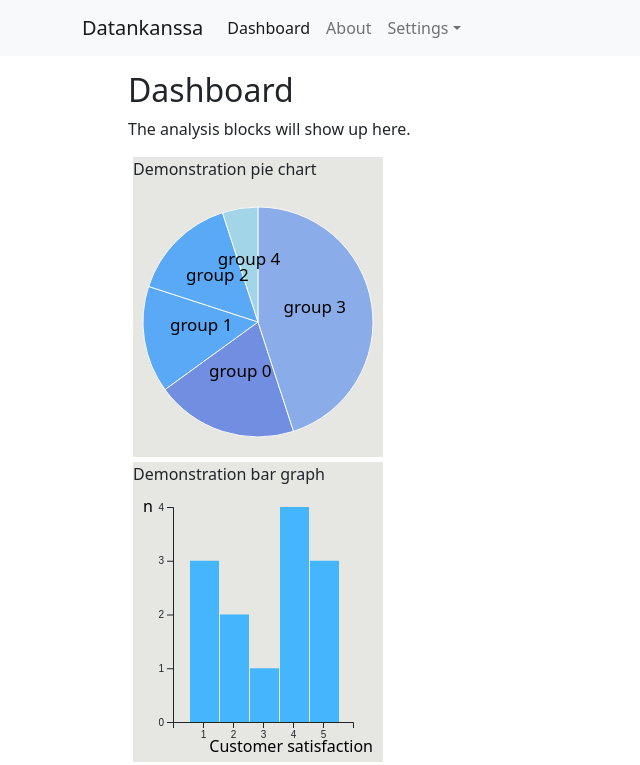
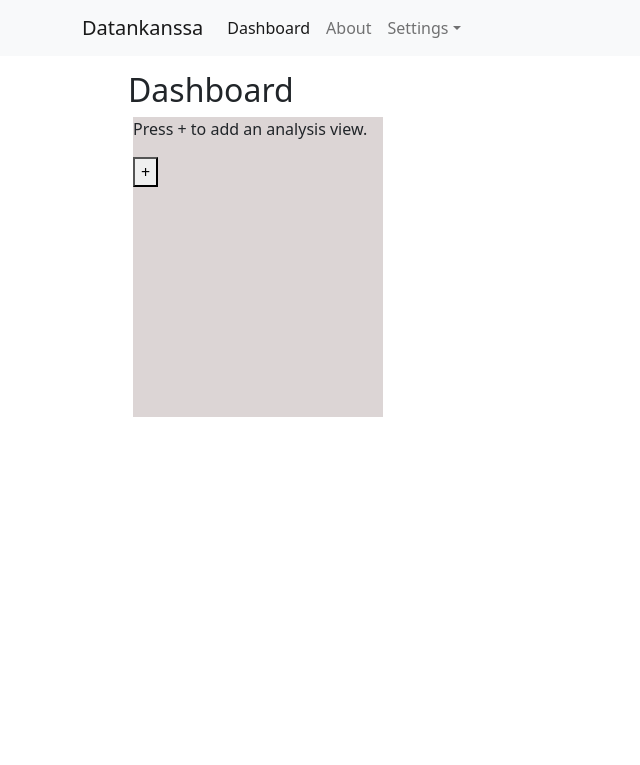
Before and after one commit to henrituol/datankanssa, a React (Create React App) app in the folder client/: page / in a window 1280 px wide. Shown: the top 765 px of the page, without its empty margins (0-640 px from the left). Built offline with nearby package versions, Linux system fonts and the light colour scheme.

Commit message:
Since adding a block works now, deleted demos

```diff
--- a/client/src/views/Dashboard.js
+++ b/client/src/views/Dashboard.js
@@ -7,16 +7,9 @@ const Dashboard = () => {
     // whereupon props value is placed on {props.visualizationType}
     // Then again, is Dashboard even the right component to give these values?
 
-    let tempPercentageData = [20, 15, 15, 45, 5];
-    // Dummy data. Could be, e.g., customer satisfaction reviews on likert scale.
-    let tempBarGraphData = [1, 1, 1, 2, 2, 3, 4, 4, 4, 4, 5, 5, 5];
-
     return(
         <div className =  "mainAnalysis">
             <h2>Dashboard</h2>
-            <p>The analysis blocks will show up here.</p>
-            <AnalysisBlock visualizationType = "piechart" data = {tempPercentageData} />
-            <AnalysisBlock visualizationType = "bargraph" data = {tempBarGraphData} />
             <EmptyBlock />
         </div>
 
```
